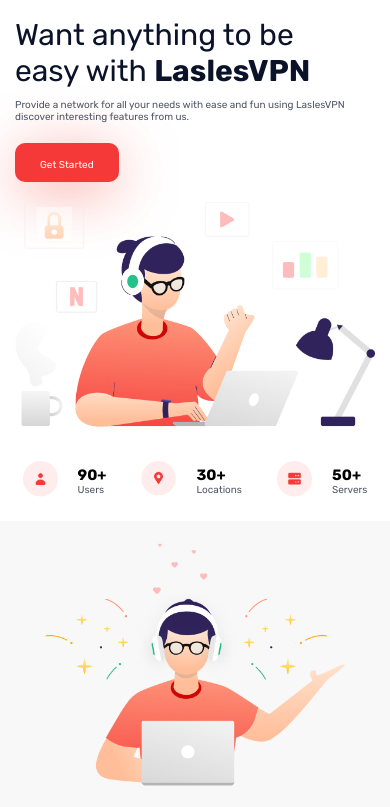
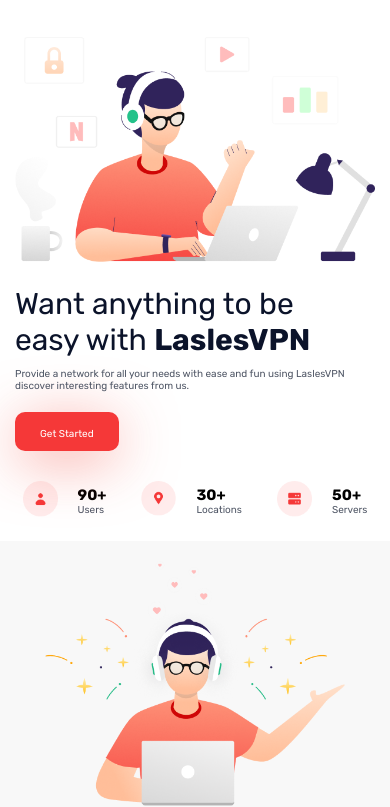
Before and after one commit to NehaBasak/LaslesVPN, a plain HTML site: page index.html in a window 390 px wide. Shown: the part 57-864 px from the top of the page. Drawn offline with nearby package versions, Linux system fonts and the light colour scheme.

Commit message:
change css

```diff
--- a/css/style.css
+++ b/css/style.css
@@ -90,6 +90,7 @@
   display: flex;
   justify-content: center;
   align-items: center;
+  padding-top: 20px;
   margin-bottom: 100px;
 }
 .banner-content {
@@ -611,7 +612,7 @@
 
   /* Banner Section */
   .banner-section > div > div {
-    flex-direction: column;
+    flex-direction: column-reverse;
     align-items: center;
   }
 
```
